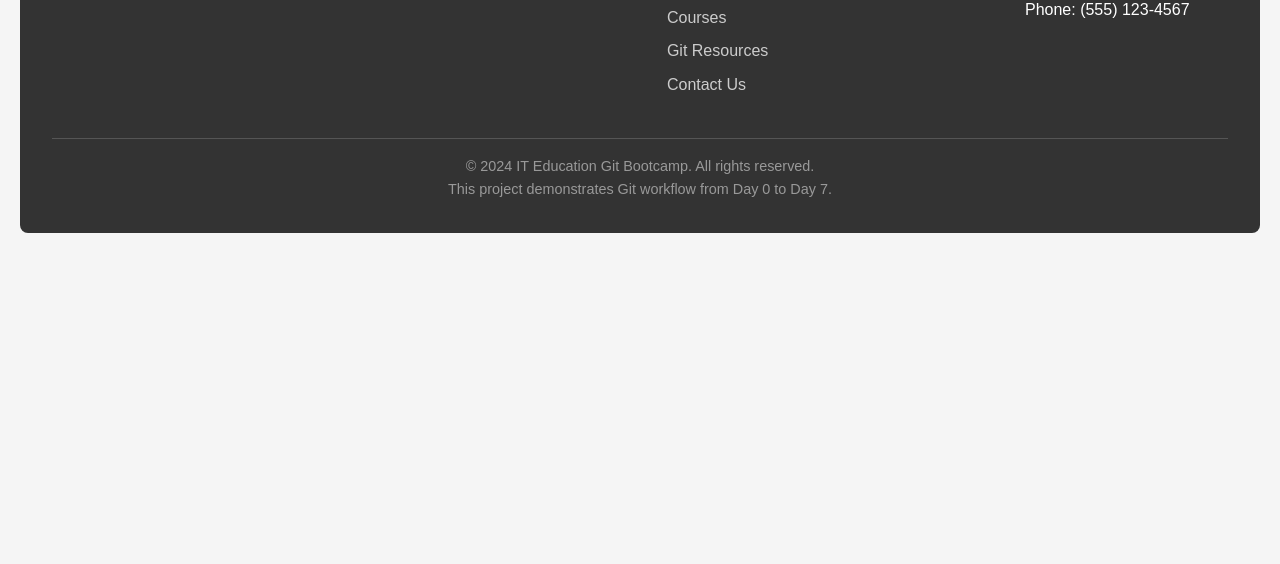
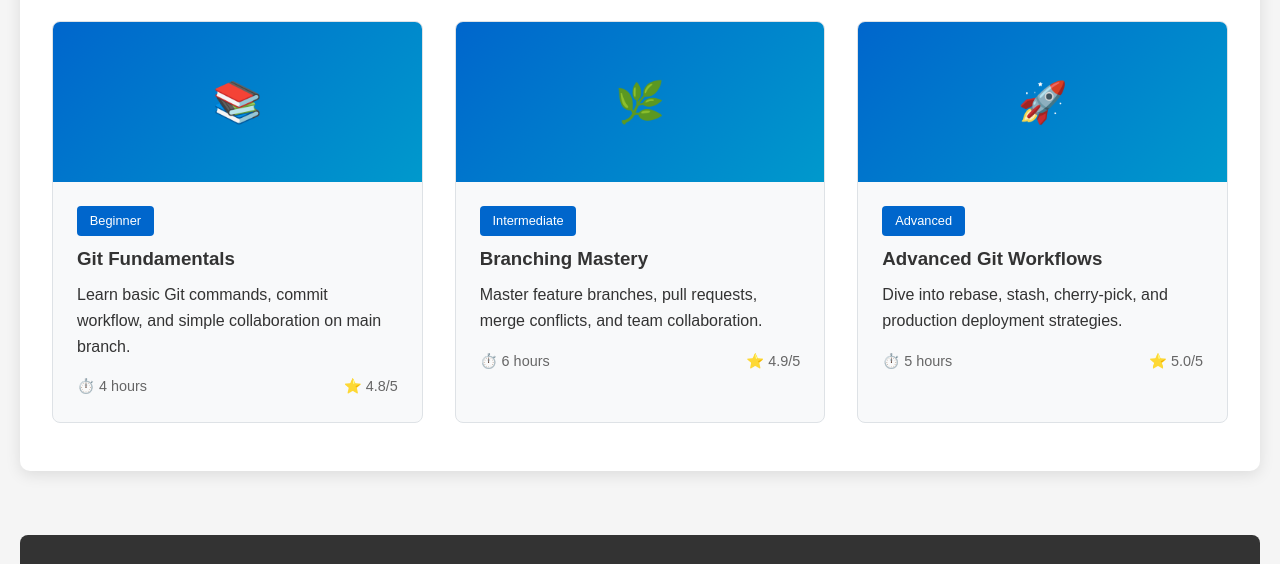
Before and after one commit to sayyedminaz7860-hub/it-education-site, a plain HTML site: page index.html in a window 1280 px wide. Shown: the part 879-1443 px from the top of the page. Before the commit the page ends 1132 px from the top, so only its background shows below. Drawn offline with Linux system fonts and the light colour scheme.

Commit message:
Enhance header navbar and courses cards

```diff
--- a/index.html
+++ b/index.html
@@ -66,8 +66,74 @@
             opacity: 0.9;
         }
 
-        /* NAVIGATION - Day 1 (Alex)
-           Git Command: git commit -m "Refine navbar labels" */
+        /* COURSES SECTION - Day 2 (Alex - Feature Branch)
+           Git Command: git commit -m "Enhance header navbar and courses cards" */
+        .courses-section {
+            background: white;
+            padding: 3rem 2rem;
+            margin: 2rem 0;
+            border-radius: 10px;
+            box-shadow: 0 4px 15px rgba(0,0,0,0.1);
+        }
+
+        .courses-grid {
+            display: grid;
+            grid-template-columns: repeat(auto-fit, minmax(280px, 1fr));
+            gap: 2rem;
+            margin-top: 2rem;
+        }
+
+        .course-card {
+            background: #f8f9fa;
+            border-radius: 8px;
+            overflow: hidden;
+            border: 1px solid #dee2e6;
+            transition: transform 0.3s ease;
+        }
+
+        .course-card:hover {
+            transform: translateY(-5px);
+            box-shadow: 0 8px 25px rgba(0,0,0,0.1);
+        }
+
+        .course-image {
+            height: 160px;
+            background: linear-gradient(135deg, #0066cc, #0099cc);
+            display: flex;
+            align-items: center;
+            justify-content: center;
+            color: white;
+            font-size: 2.5rem;
+        }
+
+        .course-content {
+            padding: 1.5rem;
+        }
+
+        .course-category {
+            display: inline-block;
+            background: #0066cc;
+            color: white;
+            padding: 0.3rem 0.8rem;
+            border-radius: 4px;
+            font-size: 0.8rem;
+            margin-bottom: 0.5rem;
+        }
+
+        .course-title {
+            color: #333;
+            margin-bottom: 0.5rem;
+        }
+
+        .course-meta {
+            display: flex;
+            justify-content: space-between;
+            margin-top: 1rem;
+            color: #666;
+            font-size: 0.9rem;
+        }
+
+        /* IMPROVED NAVBAR - Day 2 (Alex) */
         .navbar {
             background: white;
             padding: 1rem 2rem;
@@ -77,18 +143,23 @@
             display: flex;
             justify-content: space-between;
             align-items: center;
+            flex-wrap: wrap;
         }
 
         .logo {
             font-size: 1.5rem;
             font-weight: bold;
             color: #0066cc;
+            display: flex;
+            align-items: center;
+            gap: 0.5rem;
         }
 
         .nav-menu {
             display: flex;
             list-style: none;
-            gap: 2rem;
+            gap: 1.5rem;
+            flex-wrap: wrap;
         }
 
         .nav-link {
@@ -97,6 +168,7 @@
             padding: 0.5rem 1rem;
             border-radius: 4px;
             transition: all 0.3s ease;
+            font-weight: 500;
         }
 
         .nav-link:hover {
@@ -163,15 +235,16 @@
          Git Command: git add . && git commit -m "Initial project structure" -->
     <div class="day-marker">Day 0: Initial Setup</div>
 
-    <!-- NAVIGATION - Day 1 (Alex)
-         Git Command: git commit -m "Refine navbar labels" -->
+   <!-- IMPROVED NAVBAR - Day 2 (Alex)
+         Git Command: git commit -m "Enhance header navbar and courses cards" -->
     <nav class="navbar">
-        <div class="logo">IT Education</div>
+        <div class="logo">🎓 IT Education</div>
         <ul class="nav-menu">
             <li><a href="#" class="nav-link">Home</a></li>
             <li><a href="#" class="nav-link">Courses</a></li>
             <li><a href="#" class="nav-link">Learning Path</a></li>
-            <li><a href="#" class="nav-link">Team</a></li>
+            <li><a href="#" class="nav-link">Tech Stack</a></li>
+            <li><a href="#" class="nav-link">Testimonials</a></li>
             <li><a href="#" class="nav-link">Contact</a></li>
         </ul>
     </nav>
@@ -190,6 +263,65 @@
             Start Learning Now
         </button>
     </section>
+
+    <!-- COURSES SECTION - Day 2 (Alex - Feature Branch)
+         Git Command: git commit -m "Enhance header navbar and courses cards" -->
+    <section class="courses-section">
+        <h2 style="text-align: center; color: #0066cc; margin-bottom: 1rem;">
+            Our Git Bootcamp Courses
+        </h2>
+        <p style="text-align: center; color: #666; margin-bottom: 2rem;">
+            Structured learning paths designed to take you from beginner to expert
+        </p>
+
+        <div class="courses-grid">
+            <div class="course-card">
+                <div class="course-image">
+                    📚
+                </div>
+                <div class="course-content">
+                    <span class="course-category">Beginner</span>
+                    <h3 class="course-title">Git Fundamentals</h3>
+                    <p>Learn basic Git commands, commit workflow, and simple collaboration on main branch.</p>
+                    <div class="course-meta">
+                        <span>⏱️ 4 hours</span>
+                        <span>⭐ 4.8/5</span>
+                    </div>
+                </div>
+            </div>
+
+            <div class="course-card">
+                <div class="course-image">
+                    🌿
+                </div>
+                <div class="course-content">
+                    <span class="course-category">Intermediate</span>
+                    <h3 class="course-title">Branching Mastery</h3>
+                    <p>Master feature branches, pull requests, merge conflicts, and team collaboration.</p>
+                    <div class="course-meta">
+                        <span>⏱️ 6 hours</span>
+                        <span>⭐ 4.9/5</span>
+                    </div>
+                </div>
+            </div>
+
+            <div class="course-card">
+                <div class="course-image">
+                    🚀
+                </div>
+                <div class="course-content">
+                    <span class="course-category">Advanced</span>
+                    <h3 class="course-title">Advanced Git Workflows</h3>
+                    <p>Dive into rebase, stash, cherry-pick, and production deployment strategies.</p>
+                    <div class="course-meta">
+                        <span>⏱️ 5 hours</span>
+                        <span>⭐ 5.0/5</span>
+                    </div>
+                </div>
+            </div>
+        </div>
+    </section>
+
 
     <!-- FOOTER - Day 1 (Sanya)
          Git Command: git commit -m "Update footer text" -->
```
